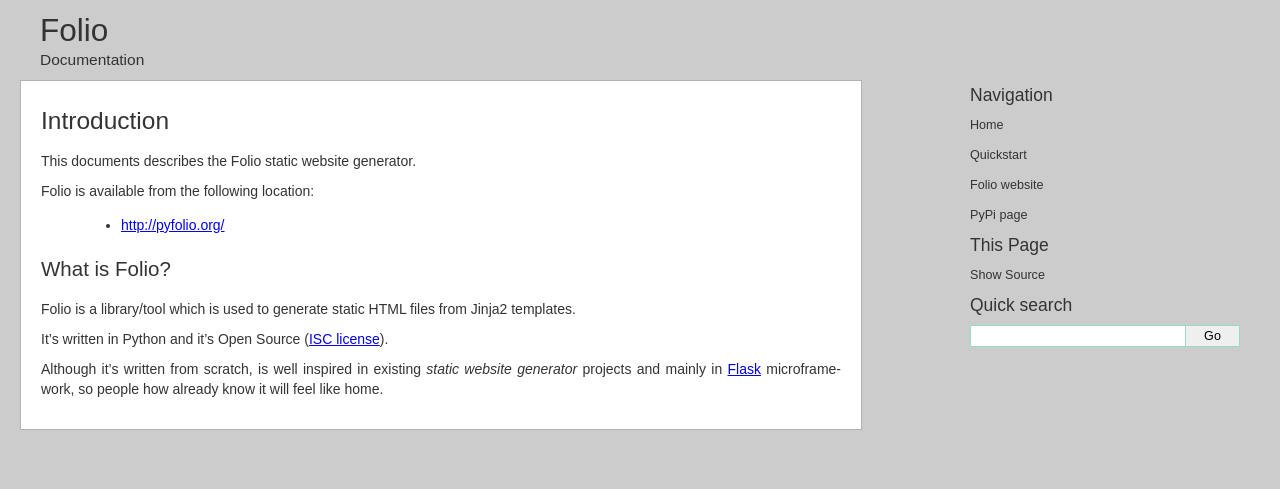
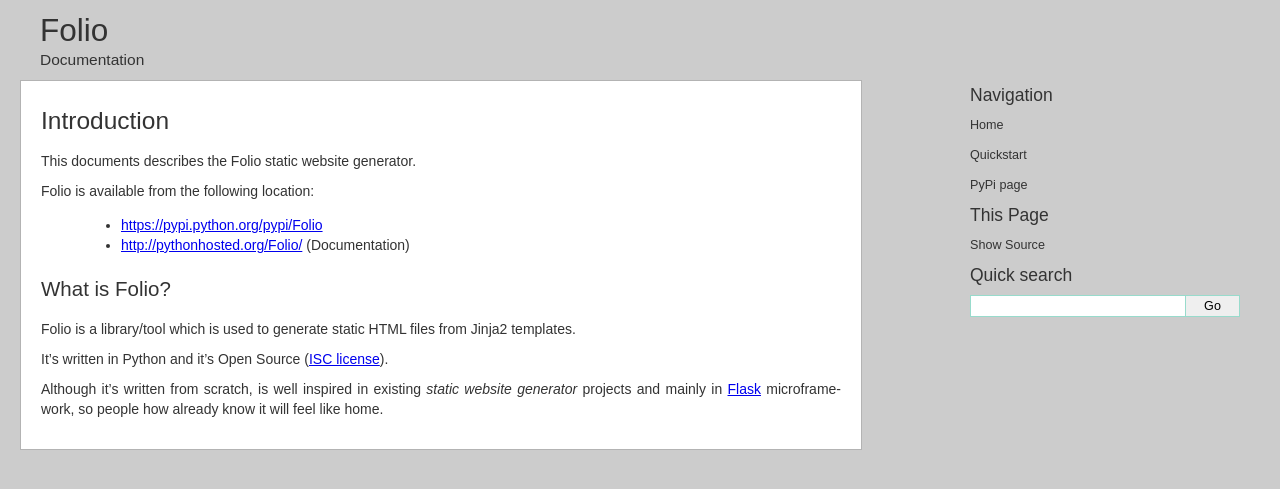
Before and after one commit to pyfolio/folio, a Sphinx documentation site: the page built from docs/introduction.rst, in a window 1280 px wide. Shown: the top 489 px of the page. Built offline with Sphinx 7.4.7, drawn with Linux system fonts in a browser that asks for light colours.

Commit message:
Remove pyfolio.org reference

```diff
--- a/docs/_themes/folio/navigation.html
+++ b/docs/_themes/folio/navigation.html
@@ -3,7 +3,6 @@
   <li>
     <a href="{{ pathto('index') }}"{% if pagename == 'index' %} class="active"{% endif %}>{{ _('Home') }}</a>
     <a href="{{ pathto('quickstart') }}"{% if pagename == 'quickstart' %} class="active"{% endif %}>{{ _('Quickstart') }}</a>
-    <a href="http://pyfolio.org">{{ _('Folio website') }}</a>
     <a href="https://pypi.python.org/pypi/Folio">{{ _('PyPi page') }}</a>
   </li>
 </ul>
--- a/docs/installation.rst
+++ b/docs/installation.rst
@@ -36,7 +36,7 @@ Finally you run this command with root privileges::
 
     $ python setup.py install
 
-.. _download: http://pyfolio.org/download.html
+.. _download: https://pypi.python.org/pypi/Folio
 .. _`7-zip`: http://www.7-zip.org/
 
 Latest development version
--- a/docs/introduction.rst
+++ b/docs/introduction.rst
@@ -5,7 +5,8 @@ This documents describes the Folio static website generator.
 
 Folio is available from the following location:
 
- * http://pyfolio.org/
+ * https://pypi.python.org/pypi/Folio
+ * http://pythonhosted.org/Folio/ (Documentation)
 
 What is Folio?
 --------------
@@ -19,5 +20,5 @@ Although it's written from scratch, is well inspired in existing *static website
 generator* projects and mainly in Flask_ microframework, so people how already
 know it will feel like home.
 
-.. _`ISC license`: http://pyfolio.org/license.html
+.. _`ISC license`: http://opensource.org/licenses/ISC
 .. _Flask: http://flask.pocoo.org/
--- a/setup.py
+++ b/setup.py
@@ -21,7 +21,7 @@ setup(name='Folio',
       description='A Pythonic static website generator based on Jinja2.',
       long_description=read('README'),
       license='ISC',
-      url='http://pyfolio.org',
+      url='http://pythonhosted.org/Folio/',
       platforms='any',
       packages=['folio', 'folio.ext'],
       test_suite='tests',
```
